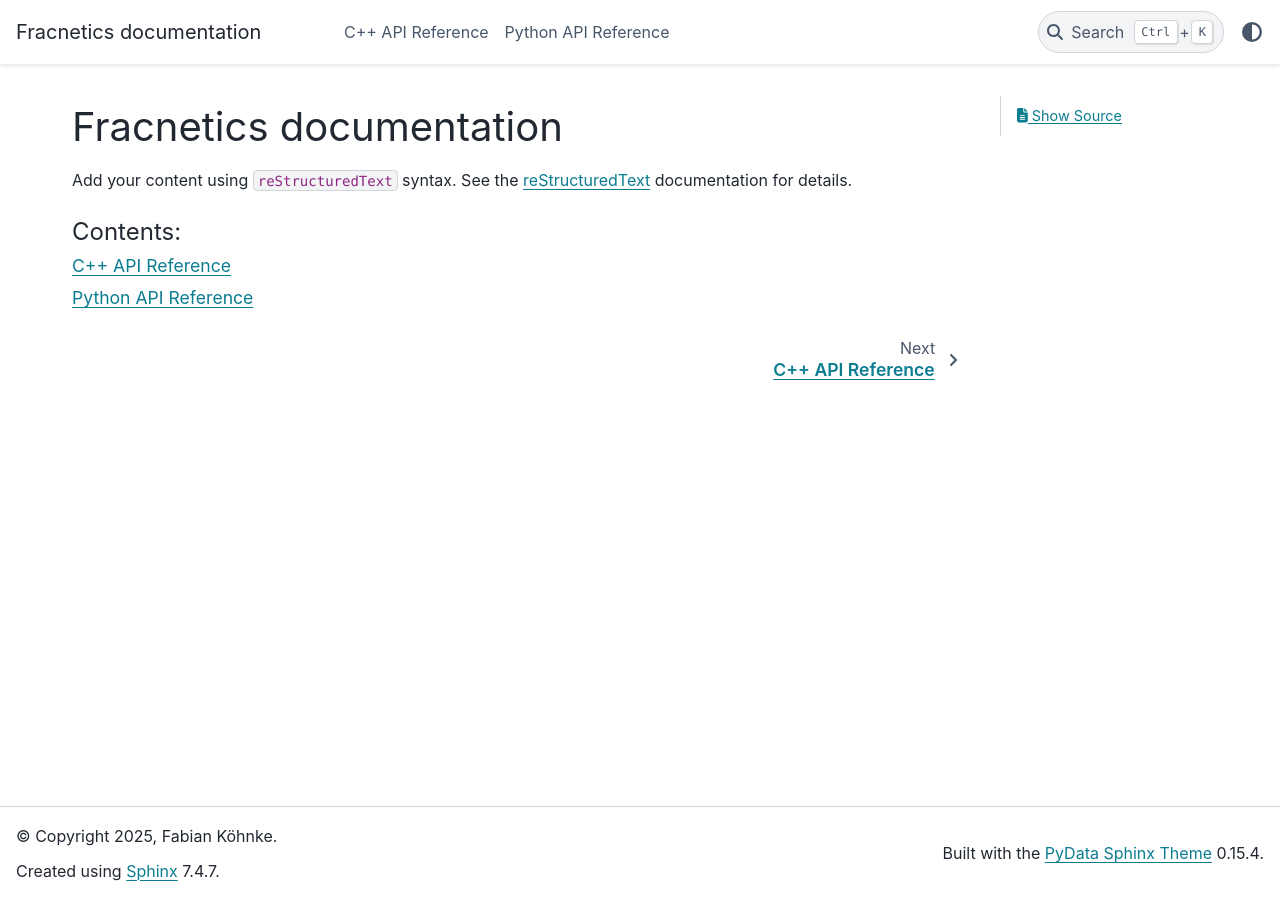
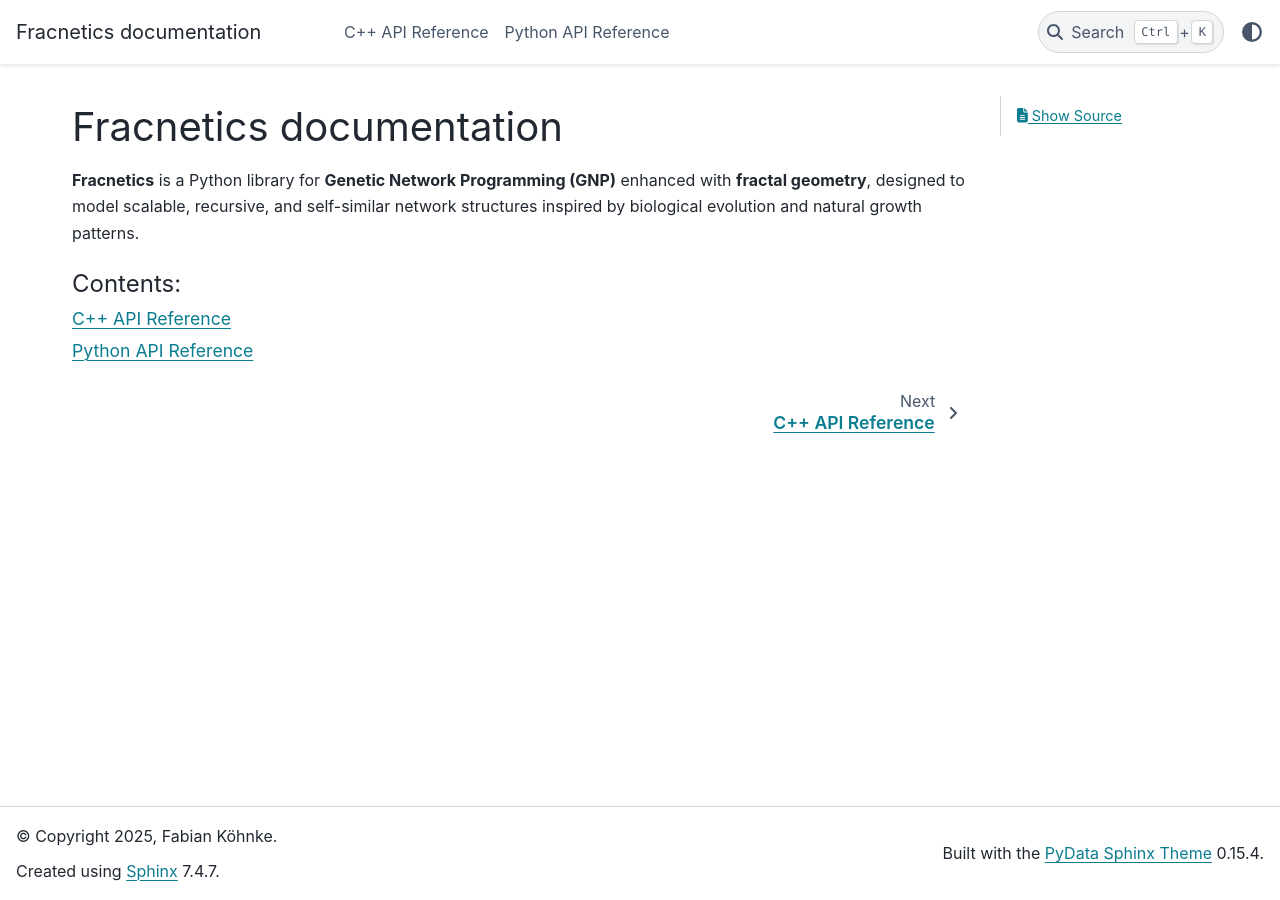
Before and after one commit to FabianKoehnke/fracnetics, a Sphinx documentation site: the page built from docs/source/index.rst, in a window 1280 px wide. Built offline with Sphinx 7.4.7 and the PyData theme 0.15.4, drawn with Linux system fonts in a browser that asks for light colours; pages that are not in the unit, such as notebooks, are missing from menus.

Commit message:
add short lib description

```diff
--- a/docs/source/index.rst
+++ b/docs/source/index.rst
@@ -6,10 +6,7 @@
 Fracnetics documentation
 ========================
 
-Add your content using ``reStructuredText`` syntax. See the
-`reStructuredText <https://www.sphinx-doc.org/en/master/usage/restructuredtext/index.html>`_
-documentation for details.
-
+**Fracnetics** is a Python library for **Genetic Network Programming (GNP)** enhanced with **fractal geometry**, designed to model scalable, recursive, and self-similar network structures inspired by biological evolution and natural growth patterns.
 
 .. toctree::
    :maxdepth: 2
```
